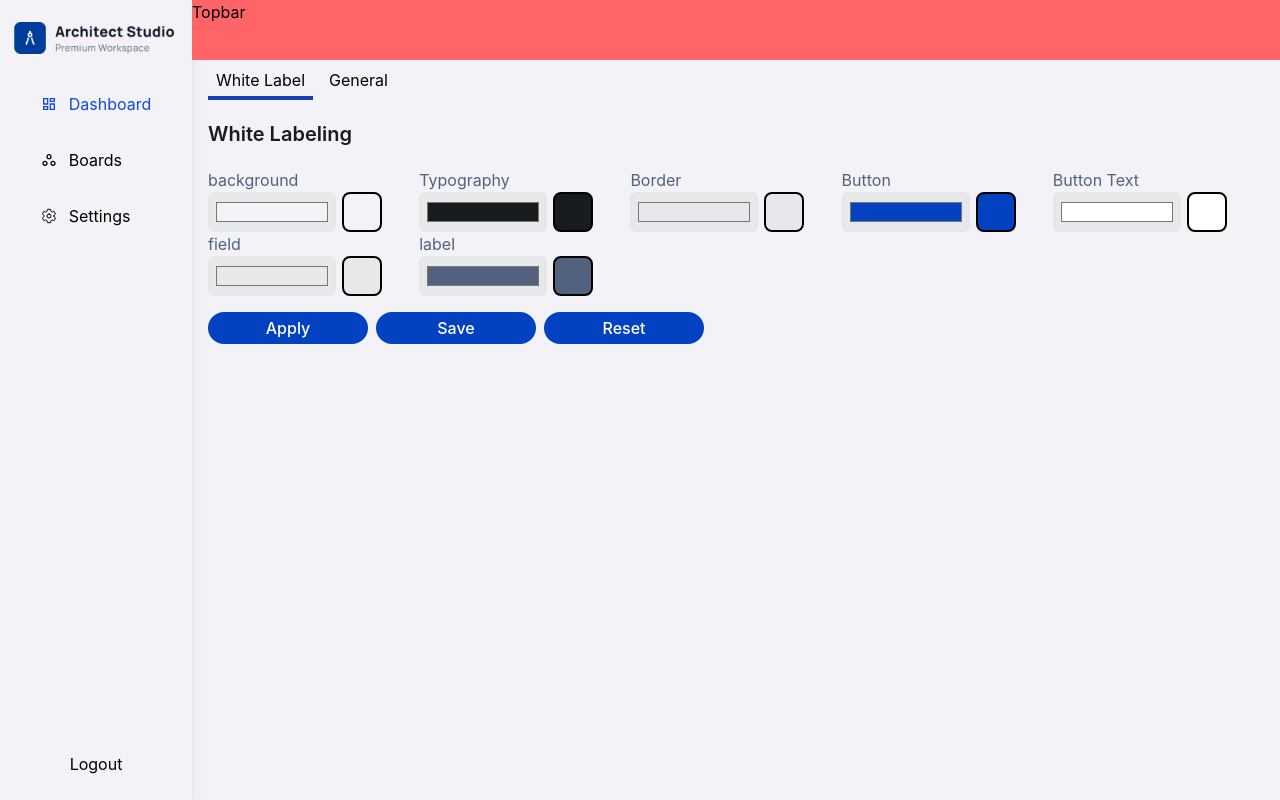
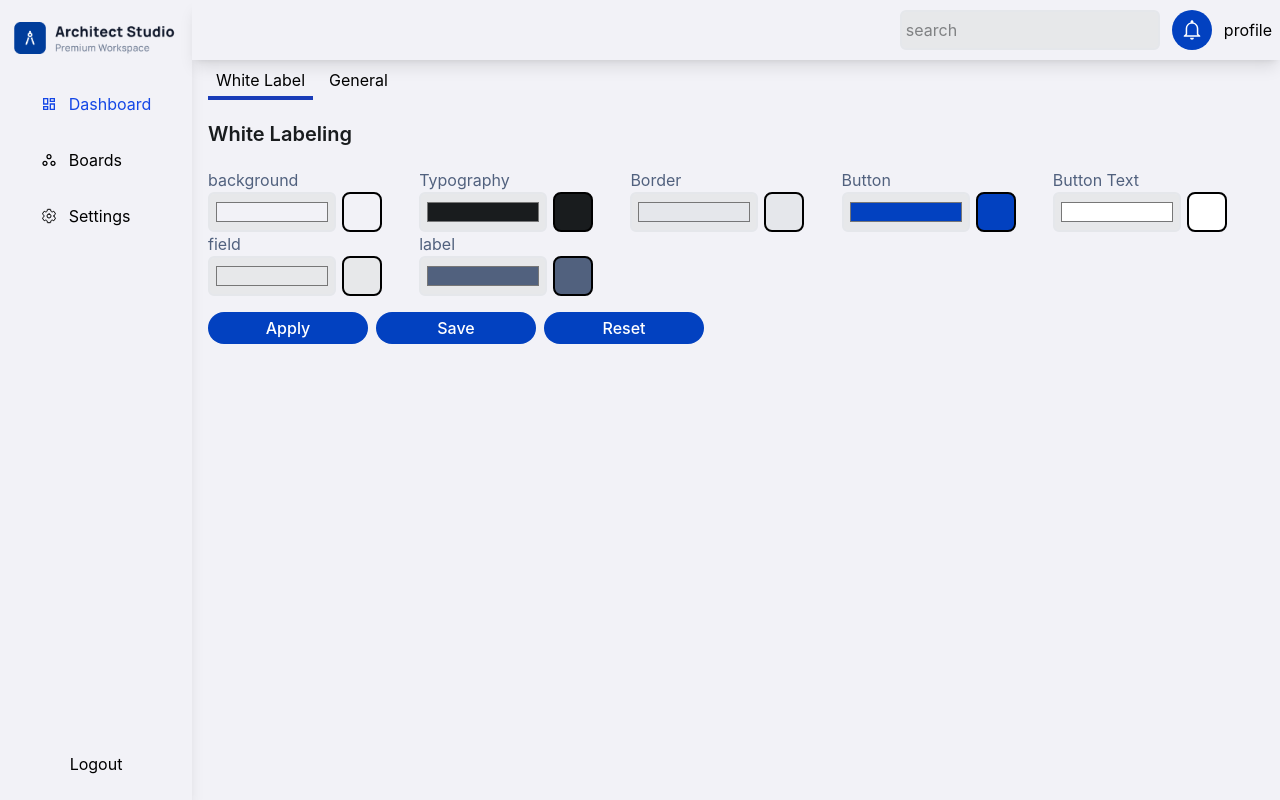
Before and after one commit to Danish-khan93/task-manager-pren, a React app in the folder task-manager-pern/frontend/: page /settings in a window 1280 px wide. Built offline with nearby package versions, Linux system fonts and the light colour scheme; no server answers; the HTML template or start-up script is replaced by a standard one.

Commit message:
make popover component

```diff
--- a/task-manager-pern/frontend/package.json
+++ b/task-manager-pern/frontend/package.json
@@ -10,6 +10,7 @@
     "preview": "vite preview"
   },
   "dependencies": {
+    "@hookform/resolvers": "^5.2.2",
     "@reduxjs/toolkit": "^2.11.2",
     "@tailwindcss/vite": "^4.2.1",
     "axios": "^1.13.6",
@@ -21,7 +22,8 @@
     "react-router-dom": "^7.13.0",
     "react-toastify": "^11.0.5",
     "redux-persist": "^6.0.0",
-    "tailwindcss": "^4.2.1"
+    "tailwindcss": "^4.2.1",
+    "yup": "^1.7.1"
   },
   "devDependencies": {
     "@eslint/js": "^9.39.1",
--- a/task-manager-pern/frontend/src/component/CustomButton.tsx
+++ b/task-manager-pern/frontend/src/component/CustomButton.tsx
@@ -23,7 +23,7 @@ const CustomButton: FC<Props> = (props) => {
   } = props;
 
   const styling = {
-    icon: "w-[30px] h-[30px] flex justify-center items-center",
+    icon: "icon-button",
     text: "text-button",
     iconText: "text-button flex items-center",
   };
@@ -35,7 +35,7 @@ const CustomButton: FC<Props> = (props) => {
       onClick={handleClick}
     >
       <span
-        className={`${variant === "iconText" ? "flex-1 flex justify-center" : ""}`}
+        className={`${variant === "iconText" ? "flex-1 flex justify-center " : ""}`}
       >
         {icon && iconMap[icon]}
       </span>
--- a/task-manager-pern/frontend/src/component/CustomInput.tsx
+++ b/task-manager-pern/frontend/src/component/CustomInput.tsx
@@ -22,6 +22,7 @@ type Props = {
   onBlur?: React.ChangeEventHandler<HTMLInputElement>;
   ref?: React.Ref<HTMLInputElement>;
   pattren?: string;
+  error?: string;
 };
 
 const CustomInput: FC<Props> = (props) => {
@@ -40,6 +41,7 @@ const CustomInput: FC<Props> = (props) => {
     onBlur,
     pattren,
     ref,
+    error,
   } = props;
 
   const [showPass, setShowPass] = useState<boolean>(false);
@@ -51,7 +53,7 @@ const CustomInput: FC<Props> = (props) => {
         {label}
       </label>
       <span
-        className={`flex items-center justify-between form-input ${activeInput ? "shadow-md" : ""}`}
+        className={`flex items-center justify-between form-input ${activeInput ? "shadow-md" : ""} ${ error !== undefined ? "field-error" : ""}`}
       >
         <input
           pattern={pattren}
@@ -95,6 +97,7 @@ const CustomInput: FC<Props> = (props) => {
           </span>
         )}
       </span>
+      <p className="text-sm text-red-600">{error}</p>
     </div>
   );
 };
--- /dev/null
+++ b/task-manager-pern/frontend/src/component/CustomPopover.tsx
@@ -0,0 +1,46 @@
+// in this i make a icon button
+// and when i click popover open and they show child i pass inside popover and when i click outside of popover it will close
+// i want outside click close the popover it is ramain
+
+
+
+
+import React, { useRef, useState, type FC } from "react";
+import CustomButton from "./CustomButton";
+import type { iconMap } from "../constant/icons";
+
+type Props = {
+  children: React.ReactNode;
+  icon: keyof typeof iconMap;
+};
+
+const CustomPopover: FC<Props> = (props) => {
+  const { children, icon } = props;
+
+  const popRef = useRef<HTMLDivElement>(null);
+
+  const [isOpen, setIsOpen] = useState<boolean>(false);
+
+  return (
+    <main className="relative">
+      <section>
+        <CustomButton
+          variant="icon"
+          type="submit"
+          icon={icon}
+          handleClick={() => setIsOpen(!isOpen)}
+        />
+      </section>
+      {isOpen && (
+        <section
+          ref={popRef}
+          className="w-sm bg-white shadow-lg absolute top-10 right-0 min-h-80 flex flex-1 rounded-md p-2"
+        >
+          {children}
+        </section>
+      )}
+    </main>
+  );
+};
+
+export default CustomPopover;
--- /dev/null
+++ b/task-manager-pern/frontend/src/component/CustomSearch.tsx
@@ -0,0 +1,28 @@
+import { useState } from "react";
+
+const CustomSearch = () => {
+  const [searchValue, setSearchValue] = useState<string>("");
+
+  return (
+    <div>
+      <input
+        className="form-input"
+        type="text"
+        placeholder="search"
+        onChange={(e) => {
+          console.log(e.target.value);
+          const value = e.target.value;
+          setSearchValue(value);
+        }}
+        onKeyDown={(e) => {
+          if (e.key === "Enter") {
+            console.log("searching for ", searchValue);
+            setSearchValue("");
+          }
+        }}
+      />
+    </div>
+  );
+};
+
+export default CustomSearch;
--- a/task-manager-pern/frontend/src/component/index.ts
+++ b/task-manager-pern/frontend/src/component/index.ts
@@ -6,6 +6,9 @@ import CustomText from "./CustomText";
 import CustomModal from "./CustomModal";
 import CustomDropDown from "./CustomDropDown";
 import CustomTabs from "./CustomTabs";
+import  CustomSearch from "./CustomSearch";
+import CustomPopover from "./CustomPopover"
+
 export {
   CustomText,
   CustomButton,
@@ -15,4 +18,6 @@ export {
   CustomModal,
   CustomDropDown,
   CustomTabs,
+  CustomSearch,
+  CustomPopover,
 };
--- a/task-manager-pern/frontend/src/constant/icons.tsx
+++ b/task-manager-pern/frontend/src/constant/icons.tsx
@@ -8,6 +8,8 @@ import { IoSettingsOutline } from "react-icons/io5";
 import { MdOutlineDashboard } from "react-icons/md";
 import { MdWorkspacesOutline } from "react-icons/md";
 import { MdOutlineCancel } from "react-icons/md";
+import { IoMdNotificationsOutline } from "react-icons/io";
+
 export const iconMap = {
   plus: <FaPlus  />,
   edit: <MdEdit  />,
@@ -19,4 +21,5 @@ export const iconMap = {
   dashboard: <MdOutlineDashboard  />,
   workSpace: <MdWorkspacesOutline  />,
   cancel: <MdOutlineCancel  />,
+  notification: <IoMdNotificationsOutline  />
 };
--- a/task-manager-pern/frontend/src/feature/auth/authComponent/AuthForm.tsx
+++ b/task-manager-pern/frontend/src/feature/auth/authComponent/AuthForm.tsx
@@ -5,12 +5,14 @@ import { useForm } from "react-hook-form";
 import {
   loginFormValues,
   signUpFormValues,
+  singupSchema,
 } from "../initalValuesAndSchema/intialValues";
 import type { SignupForm, LoginFormType } from "../types/authype";
 import { useDispatch } from "react-redux";
 import type { AppDispatch } from "../../../globalStore/store";
 import { registerUser, userLogin } from "../authAction";
 import { toast } from "react-toastify";
+import { yupResolver } from "@hookform/resolvers/yup";
 
 type Props = {
   type: "signup" | "login";
@@ -22,8 +24,13 @@ const AuthForm: FC<Props> = (props) => {
   const dispatch = useDispatch<AppDispatch>();
 
   // react hook form setup
-  const { handleSubmit, register } = useForm<LoginFormType | SignupForm>({
+  const {
+    handleSubmit,
+    register,
+    formState: { errors },
+  } = useForm<LoginFormType | SignupForm>({
     defaultValues: type === "login" ? loginFormValues : signUpFormValues,
+    resolver: yupResolver(singupSchema),
   });
 
   const onSubmit = async (values: SignupForm | LoginFormType) => {
@@ -112,12 +119,14 @@ const AuthForm: FC<Props> = (props) => {
             placeHolder="Enter your Email"
             label={"Email"}
             {...register("email")}
+            error={errors?.email?.message}
           />
           <CustomInput
             type="password"
             placeHolder="Enter your Password"
             label={"Password"}
             {...register("password")}
+            error={errors?.password?.message}
           />
 
           <CustomButton
--- a/task-manager-pern/frontend/src/feature/auth/initalValuesAndSchema/intialValues.ts
+++ b/task-manager-pern/frontend/src/feature/auth/initalValuesAndSchema/intialValues.ts
@@ -1,3 +1,5 @@
+import * as yup from "yup";
+
 export const signUpFormValues = {
   email: "",
   password: "",
@@ -8,3 +10,18 @@ export const loginFormValues = {
   email: "",
   password: "",
 };
+
+export const singupSchema = yup.object({
+  email: yup
+    .string()
+    .email("Invalid email format")
+    .required("Email is required"),
+  password: yup
+    .string()
+    .min(10, "Password must be at least 10 characters")
+    .required("Password is required")
+    .matches(
+      /^(?=.*[a-z])(?=.*[A-Z])(?=.*\d).{8,}$/,
+      "Password must contain at least one uppercase letter, one lowercase letter, and one number",
+    ),
+});
--- a/task-manager-pern/frontend/src/index.css
+++ b/task-manager-pern/frontend/src/index.css
@@ -47,3 +47,13 @@
   background-color: var(--color-buttonBg);
   color: var(--color-buttonColor);
 }
+
+.field-error{
+  @apply border-l-4 border-red-500;
+}
+
+.icon-button{
+  @apply w-10 h-10 flex justify-center items-center rounded-full cursor-pointer text-2xl;
+  background-color: var(--color-buttonBg);
+  color: var(--color-buttonColor);
+}
--- a/task-manager-pern/frontend/src/layout/mainLayout/mainLayoutComponent/Topbar.tsx
+++ b/task-manager-pern/frontend/src/layout/mainLayout/mainLayoutComponent/Topbar.tsx
@@ -1,9 +1,23 @@
+// notification, search ,profile
 
+import { CustomPopover, CustomSearch } from "../../../component";
 
 const Topbar = () => {
   return (
-    <div className="w-full h-full bg-red-400">Topbar</div>
-  )
-}
+    <div
+      className="w-full h-full shadow-lg flex items-center px-2 justify-end gap-3"
+      style={{ backgroundColor: "var(--color-bg)" }}
+    >
+      <div><CustomSearch/></div>
+      <div>
+        <CustomPopover icon="notification">
+          <p>dnaish</p>
+        </CustomPopover>
 
-export default Topbar
+      </div>
+      <div>profile</div>
+    </div>
+  );
+};
+
+export default Topbar;
```
Also changed, not shown: 1 other file (tests, documents, lock files or other folders).
